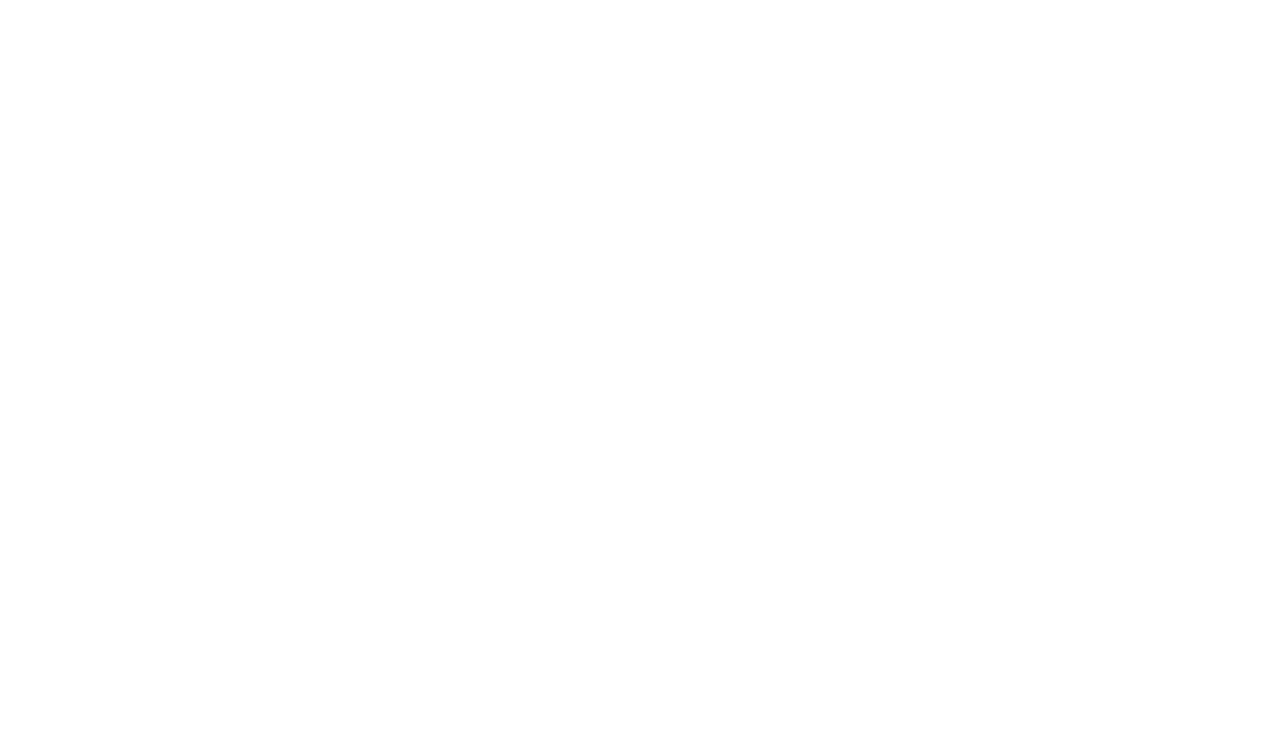
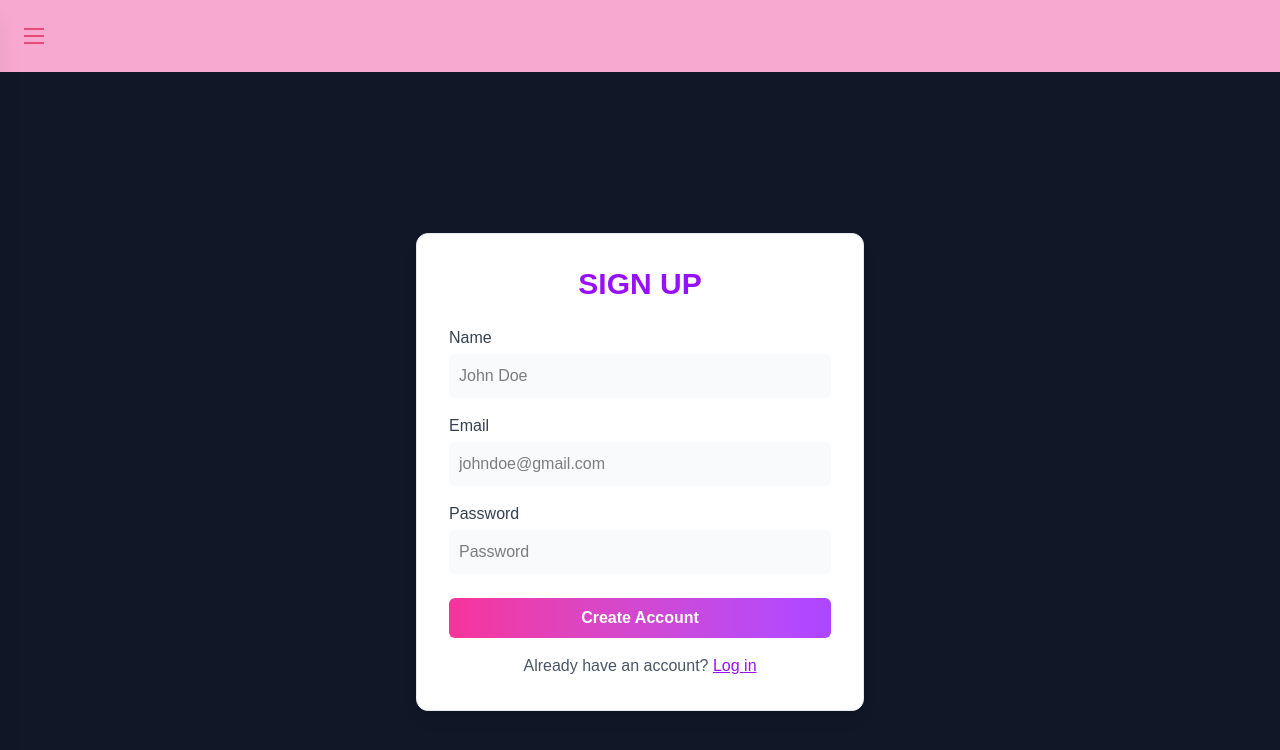
Before and after one commit to Lunalyna2/BudgetBake-, a Next.js app in the folder my-app/: page / in a window 1280 px wide. Before the commit this address had no page. Shown: the top 750 px of the page. Built offline with nearby package versions, Linux system fonts and the light colour scheme; no server answers.

Commit message:
fixed navigation

```diff
--- a/my-app/app/page.tsx
+++ b/my-app/app/page.tsx
@@ -1,5 +1,7 @@
-import { redirect } from "next/navigation";
+"use client";
 
-export default function Home() {
-  redirect("/signup");
+import SignUpPage from "./signup/page";
+
+export default function RootPage() {
+  return <SignUpPage />;
 }
```
